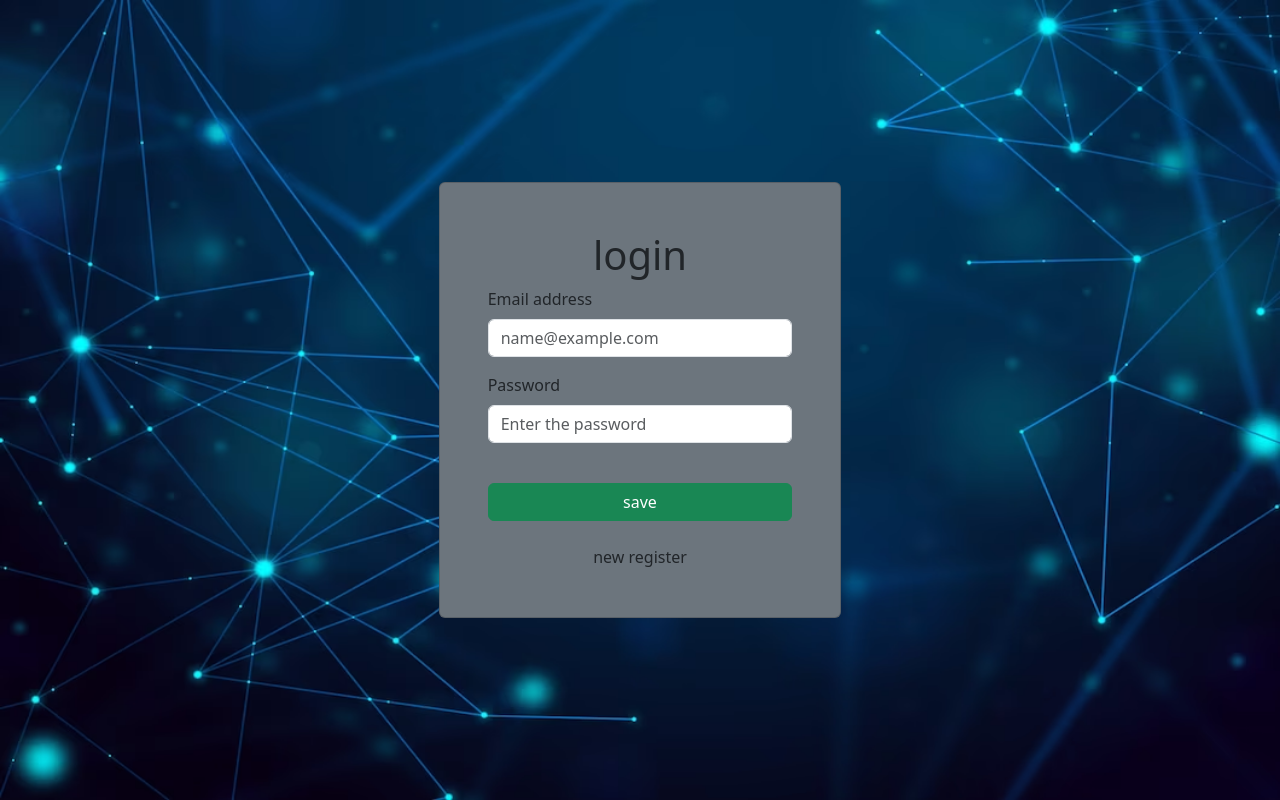
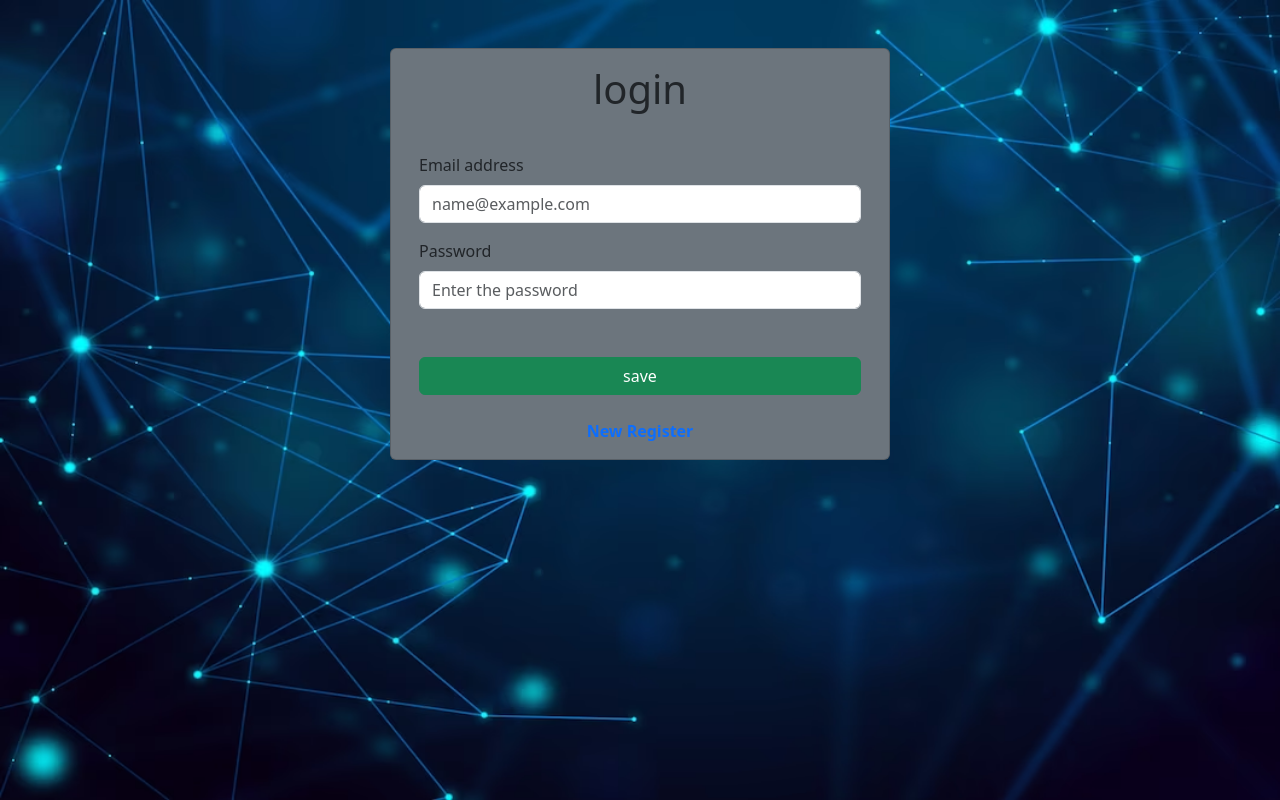
Before and after one commit to viniba23/develop1, an Angular app: page / in a window 1280 px wide. Built offline with nearby package versions, Linux system fonts and the light colour scheme.

Commit message:
design changes

```diff
--- a/src/app/app.component.ts
+++ b/src/app/app.component.ts
@@ -6,5 +6,5 @@ import { Component } from '@angular/core';
   styleUrls: ['./app.component.scss']
 })
 export class AppComponent {
-
+  title = 'my_project';
 }
--- a/src/app/design/login/login.component.html
+++ b/src/app/design/login/login.component.html
@@ -1,41 +1,36 @@
+<div class="container-fluid">
     <form>
-    <div class="container-fluid">
-        <div class="row justify-content-center align-items-center h-100">
-            <div class="col-4">
-                <div class="card bg-secondary">
-                    <div class="card-body p-5">
+        <div class="container">
+            <div class="row">
+                <div class="card bg-secondary mt-5">
+                        <div class="card-body ">
                             <div class="row" >
-                            <div class="col-12 text-center">
+                                <div class="col-md-12 mb-3 text-center">
                                     <h1>login</h1>
                                 </div>
-                        </div>
-                        <div class="row">
-                            <div class="col-12">
-                                <div class="mb-3">
+                                <div class="col-md-12 mt-3">
                                     <label for="exampleFormControlInput1" class="form-label">Email address</label>
                                     <input type="email" class="form-control" id="exampleFormControlInput1" placeholder="name@example.com">
                                 </div>
-                            </div>
-                            <div class="col-12">
-                                <div class="mb-3">
+                                <div class="col-md-12 mt-3">
                                     <label for="exampleFormControlInput1" class="form-label">Password</label>
                                     <input type="email" class="form-control" id="exampleFormControlInput1" placeholder="Enter the password">
                                 </div>
                             </div>
-                        </div>
-                        <div class="row">
-                            <div class="col-12 text-center py-4">
+                            <div class="row mt-4">
+                                <div class="col-md-12 text-center py-4">
                                     <button type="text" class="btn btn-success px-3 w-100">save</button>
                                 </div>
                             </div>
                             <div class="row">
-                            <div class="col-12 text-center ">
-                                <a (click)="register()">new register</a>
+                                <div class="col-md-12 text-center text-primary ">
+                                    <a (click)="register()"><strong> New Register</strong> </a>
                                 </div>
                             </div>
                         </div>
                 </div>
             </div>
         </div>
+
+    </form>
 </div>
-</form>
--- a/src/app/design/login/login.component.scss
+++ b/src/app/design/login/login.component.scss
@@ -4,3 +4,8 @@
     background-repeat: no-repeat;
     background-size: 100% 100%;
 }
+
+.container {
+    width: 500px;
+
+}
--- a/src/app/design/register/register.component.html
+++ b/src/app/design/register/register.component.html
@@ -1,58 +1,52 @@
 <div class="container-fluid">
         <form>
             <div class="container">
-                <div class="row m-3 justify-content-center align-items-center h-100">
+                <div class="row">
                     <div class="col-md-12 mt-3">
                         <div class="form-group row">
                             <label class="col-md-4 col-form-label">Name</label>
-                            <div class="col-md-1" style="font-size: 18px;">:</div>
                             <div class="col-md-5">
-                              <input type="text" class="form-control" formControlName="eventhallpayment" >
+                              <input type="text" class="form-control" formControlName="" >
                             </div>
                         </div>
                     </div>
                     <div class="col-md-12 mt-3">
                         <div class="form-group row">
                             <label class="col-md-4 col-form-label">Transaction ID</label>
-                            <div class="col-md-1" style="font-size: 18px;">:</div>
                             <div class="col-md-5">
-                              <input type="text" class="form-control" formControlName="eventhallpayment" >
+                              <input type="text" class="form-control" formControlName="" >
                             </div>
                         </div>
                     </div>
                     <div class="col-md-12 mt-3">
                         <div class="form-group row">
                             <label class="col-md-4 col-form-label">Phone Number</label>
-                            <div class="col-md-1" style="font-size: 18px;">:</div>
                             <div class="col-md-5">
-                              <input type="text" class="form-control" formControlName="eventhallpayment" >
+                              <input type="text" class="form-control" formControlName="" >
                             </div>
                         </div>
                     </div>
                     <div class="col-md-12 mt-3">
                         <div class="form-group row">
                             <label class="col-md-4 col-form-label">E-Mail Address</label>
-                            <div class="col-md-1" style="font-size: 18px;">:</div>
                             <div class="col-md-5">
-                              <input type="text" class="form-control" formControlName="eventhallpayment" >
+                              <input type="text" class="form-control" formControlName="" >
                             </div>
                         </div>
                     </div>
                     <div class="col-md-12 mt-3">
                         <div class="form-group row">
                             <label class="col-md-4 col-form-label">Catagory</label>
-                            <div class="col-md-1" style="font-size: 18px;">:</div>
                             <div class="col-md-5">
-                              <input type="text" class="form-control" formControlName="eventhallpayment" >
+                              <input type="text" class="form-control" formControlName="" >
                             </div>
                         </div>
                     </div>
                     <div class="col-md-12 mt-3">
                         <div class="form-group row">
                             <label class="col-md-4 col-form-label">Age</label>
-                            <div class="col-md-1" style="font-size: 18px;">:</div>
                             <div class="col-md-5">
-                              <input type="text" class="form-control" formControlName="eventhallpayment" >
+                              <input type="text" class="form-control" formControlName="" >
                             </div>
                         </div>
                     </div>
@@ -76,12 +70,12 @@
                     <div class="modal-body">
                         <div class="row mt-3">
                             <div class="col-12 ">
-                                <label > Last Name <span>:</span></label>
-                                <input type="text" class="form-control"  formControlName="eventhallpayment" >
+                                <label > Last Name</label>
+                                <input type="text" class="form-control"  formControlName="" >
                             </div>
                             <div class="col-12 mt-3">
-                                <label >Transaction ID <span>:</span></label>
-                                <input type="text" class="form-control"  formControlName="eventhallpayment" >
+                                <label >Transaction ID</label>
+                                <input type="text" class="form-control"  formControlName="" >
                             </div>
                         </div>
                     </div>
--- a/src/app/design/register/register.component.ts
+++ b/src/app/design/register/register.component.ts
@@ -1,4 +1,5 @@
 import { Component } from '@angular/core';
+
 
 @Component({
   selector: 'app-register',
@@ -6,18 +7,15 @@ import { Component } from '@angular/core';
   styleUrls: ['./register.component.scss']
 })
 export class RegisterComponent {
-
   isVisible = true;
 
-  saveType() {
+    saveType() {
+        this.isVisible = false;
+    }
 
-      this.isVisible = false;
-
-  }
-
-  close(){
-    this.isVisible=false;
-  }
+    close() {
+      this.isVisible=false;
+    }
 
 
 
```
Lines whose indentation alone changed are shown as unchanged.
